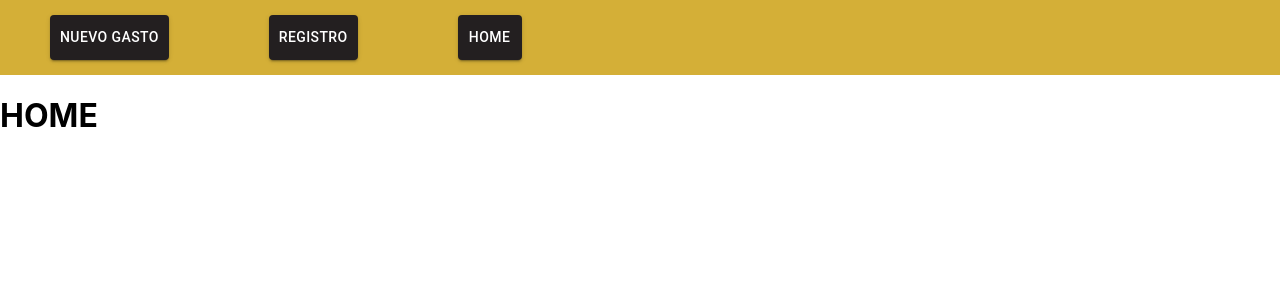
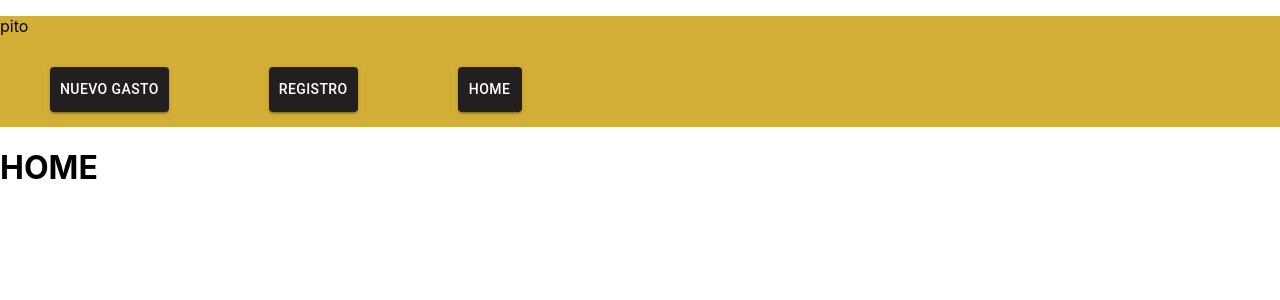
Before and after one commit to FranCannepa/SmartMoneyApp, a React (Create React App) app: page / in a window 1280 px wide. Shown: the top 300 px of the page. Built offline with nearby package versions, Linux system fonts and the light colour scheme.

Commit message:
Cambios recientes

```diff
--- a/src/App.js
+++ b/src/App.js
@@ -19,6 +19,7 @@ function App() {
     <Fragment>
       <Router>
         <header>
+          <p>pito</p>
           <ThemeProvider theme={buttonTheme}>
             <Link to="/nuevogasto">
               <Button variant="contained" color="primary">
--- a/src/index.js
+++ b/src/index.js
@@ -15,6 +15,7 @@ ReactDOM.render(
   </React.StrictMode>,
   document.getElementById('root')
 );
+<p>puto</p>
 
 
 
```
